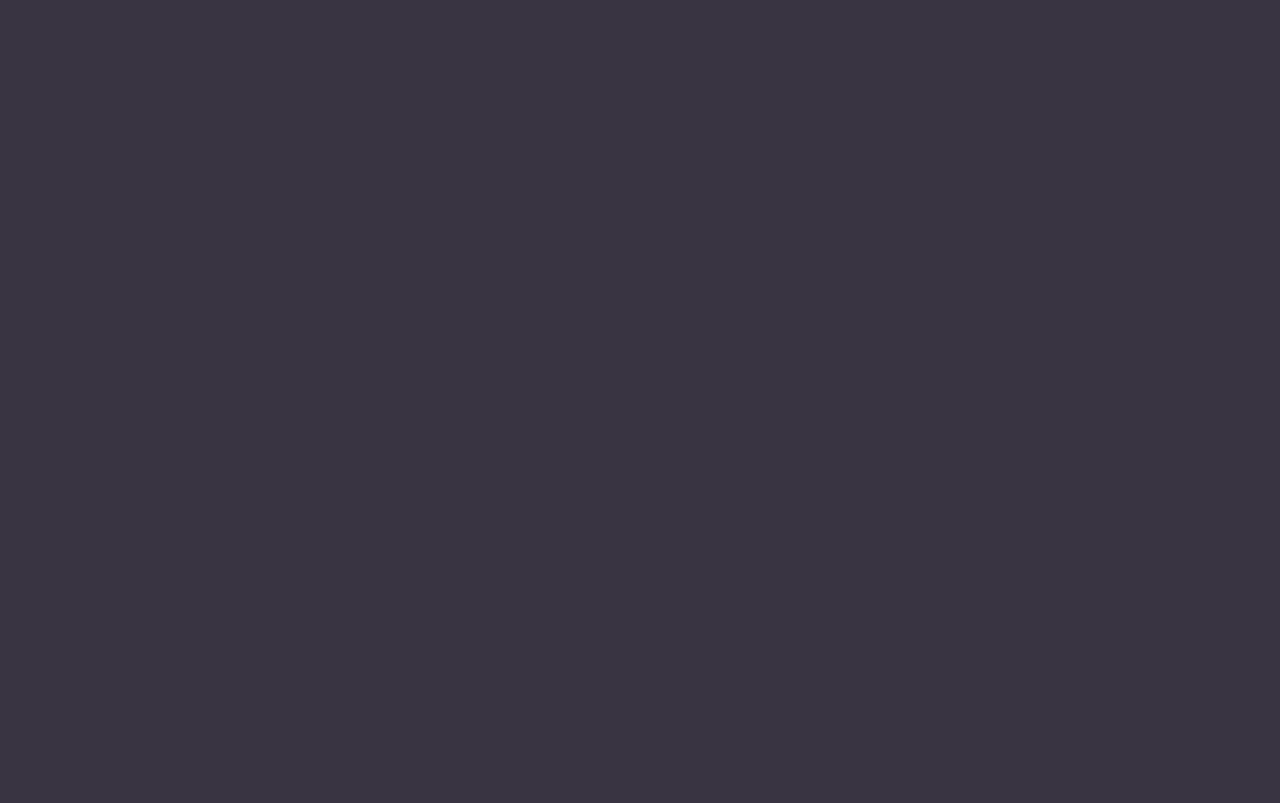
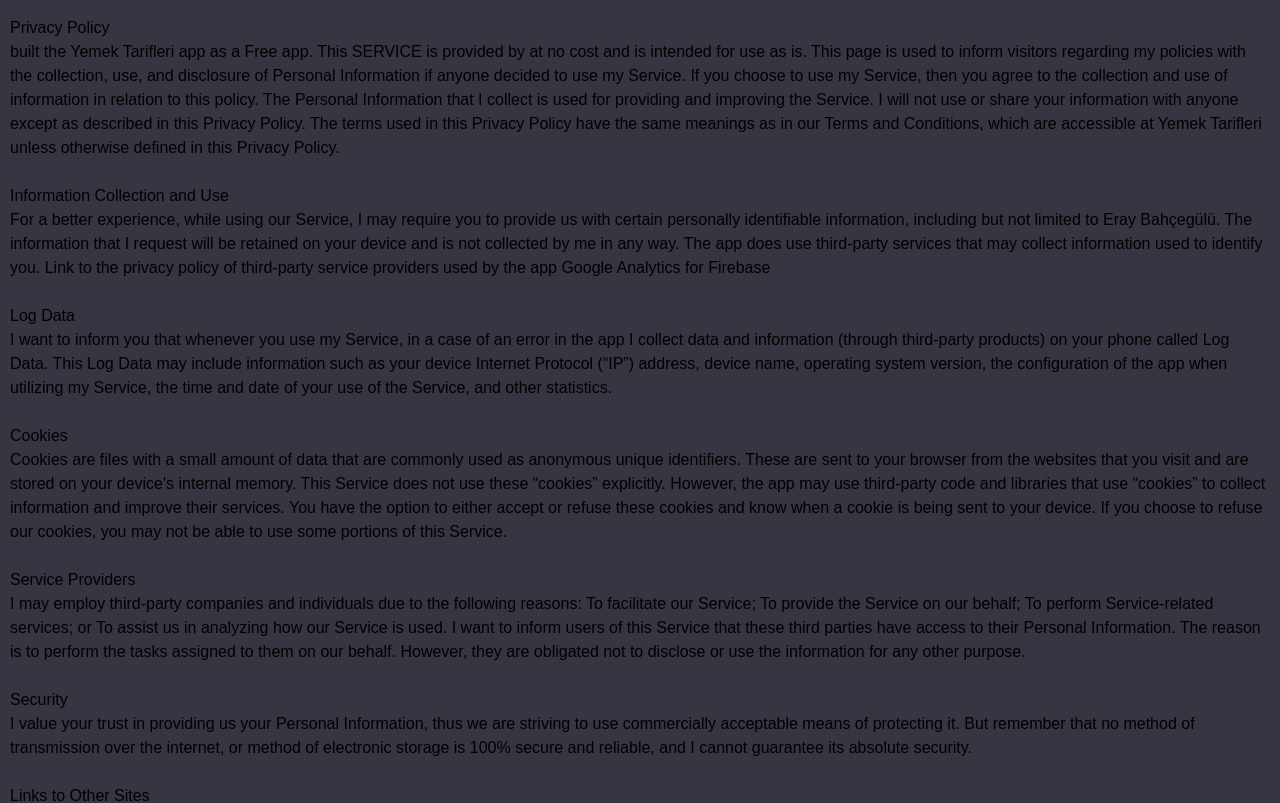
Before and after one commit to eraybahcegulu/eraybahcegulu.com, a React (Create React App) app in the folder client/: page /privacy-for-apps1 in a window 1280 px wide. Shown: the top 803 px of the page. Built offline with nearby package versions, Linux system fonts and the light colour scheme; the HTML template or start-up script is replaced by a standard one.

Commit message:
Created privacy policy URL for android apps

```diff
--- a/client/src/App.jsx
+++ b/client/src/App.jsx
@@ -1,4 +1,5 @@
 import Main from "./components/Main.jsx";
+import Privacy from "./components/Privacy.jsx";
 import React from 'react';
 import { BrowserRouter as Router, Route, Switch } from 'react-router-dom';
 
@@ -9,6 +10,7 @@
     <Router>
       <Switch>
         <Route path="/" exact component={Main} />
+        <Route path="/privacy-for-apps1" exact component={Privacy} />
       </Switch>
     </Router>
   );
--- /dev/null
+++ b/client/src/components/Privacy.jsx
@@ -0,0 +1,86 @@
+import React from 'react';
+
+function Privacy() {
+    return (
+        <div className="container mt-4">
+            <p>
+
+                <h2>Privacy Policy</h2>
+                built the Yemek Tarifleri app as a Free app. This SERVICE is provided by at no cost and is intended for use as is.
+
+                This page is used to inform visitors regarding my policies with the collection, use, and disclosure of Personal Information if anyone decided to use my Service.
+
+                If you choose to use my Service, then you agree to the collection and use of information in relation to this policy. The Personal Information that I collect is used for providing and improving the Service. I will not use or share your information with anyone except as described in this Privacy Policy.
+
+                The terms used in this Privacy Policy have the same meanings as in our Terms and Conditions, which are accessible at Yemek Tarifleri unless otherwise defined in this Privacy Policy.
+
+                <br /><br />
+                <h2>Information Collection and Use</h2>
+
+
+                For a better experience, while using our Service, I may require you to provide us with certain personally identifiable information, including but not limited to Eray Bahçegülü. The information that I request will be retained on your device and is not collected by me in any way.
+
+                The app does use third-party services that may collect information used to identify you.
+
+                Link to the privacy policy of third-party service providers used by the app
+
+                Google Analytics for Firebase
+                <br /><br />
+                <h2>Log Data</h2>
+
+
+                I want to inform you that whenever you use my Service, in a case of an error in the app I collect data and information (through third-party products) on your phone called Log Data. This Log Data may include information such as your device Internet Protocol (“IP”) address, device name, operating system version, the configuration of the app when utilizing my Service, the time and date of your use of the Service, and other statistics.
+                <br /><br />
+                <h2>Cookies</h2>
+
+
+                Cookies are files with a small amount of data that are commonly used as anonymous unique identifiers. These are sent to your browser from the websites that you visit and are stored on your device's internal memory.
+
+                This Service does not use these “cookies” explicitly. However, the app may use third-party code and libraries that use “cookies” to collect information and improve their services. You have the option to either accept or refuse these cookies and know when a cookie is being sent to your device. If you choose to refuse our cookies, you may not be able to use some portions of this Service.
+                <br /><br />
+                <h2>Service Providers</h2>
+
+
+                I may employ third-party companies and individuals due to the following reasons:
+
+                To facilitate our Service;
+                To provide the Service on our behalf;
+                To perform Service-related services; or
+                To assist us in analyzing how our Service is used.
+                I want to inform users of this Service that these third parties have access to their Personal Information. The reason is to perform the tasks assigned to them on our behalf. However, they are obligated not to disclose or use the information for any other purpose.
+                <br /><br />
+                <h2>Security</h2>
+
+
+                I value your trust in providing us your Personal Information, thus we are striving to use commercially acceptable means of protecting it. But remember that no method of transmission over the internet, or method of electronic storage is 100% secure and reliable, and I cannot guarantee its absolute security.
+
+                <br /><br />
+                <h2>Links to Other Sites</h2>
+
+
+                This Service may contain links to other sites. If you click on a third-party link, you will be directed to that site. Note that these external sites are not operated by me. Therefore, I strongly advise you to review the Privacy Policy of these websites. I have no control over and assume no responsibility for the content, privacy policies, or practices of any third-party sites or services.
+
+                <br /><br />
+                <h2>Children’s Privacy</h2>
+
+
+                These Services do not address anyone under the age of 13. I do not knowingly collect personally identifiable information from children under 13 years of age. In the case I discover that a child under 13 has provided me with personal information, I immediately delete this from our servers. If you are a parent or guardian and you are aware that your child has provided us with personal information, please contact me so that I will be able to do the necessary actions.
+                <br /><br />
+                <h2>Changes to This Privacy Policy</h2>
+
+
+                I may update our Privacy Policy from time to time. Thus, you are advised to review this page periodically for any changes. I will notify you of any changes by posting the new Privacy Policy on this page.
+
+                This policy is effective as of 2023-09-29
+                <br /><br />
+                <h2>Contact Us</h2>
+
+
+                If you have any questions or suggestions about my Privacy Policy, do not hesitate to contact me at eraybahcegulu@gmail.com.
+
+                This privacy policy page was created at privacypolicytemplate.net and modified/generated by App Privacy Policy Generator</p>
+        </div>
+    );
+}
+
+export default Privacy;
```
